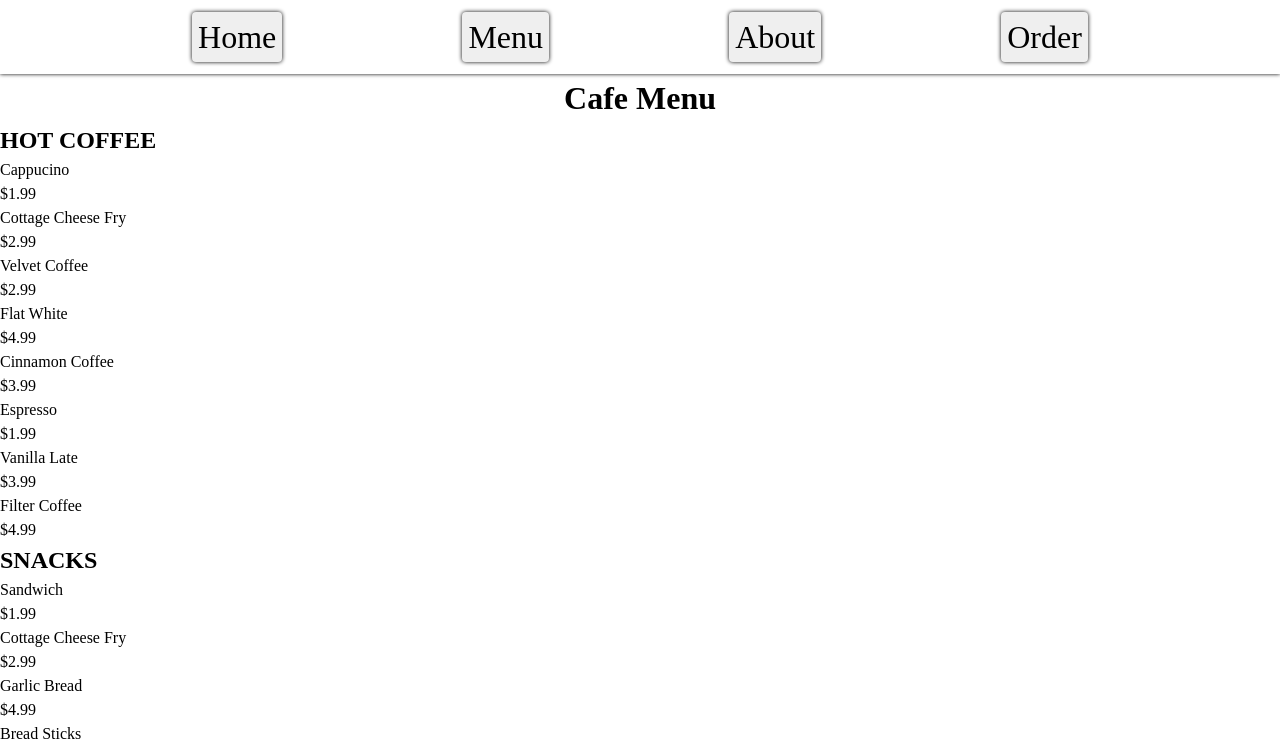
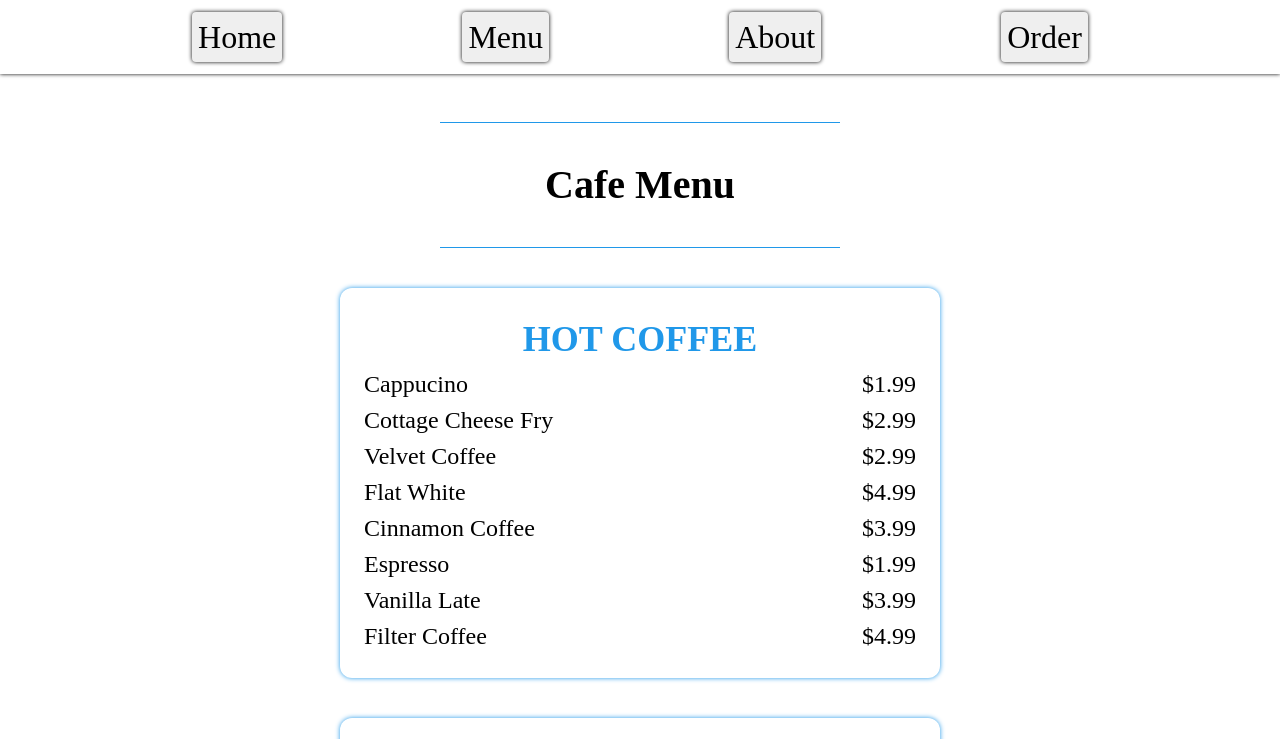
Before and after one commit to TGGavin/resturaunt-page, a website built with webpack: page src/template.html in a window 1280 px wide. Shown: the top 739 px of the page. Built offline with nearby package versions, Linux system fonts and the light colour scheme.

Commit message:
Style menu

```diff
--- a/src/styles.css
+++ b/src/styles.css
@@ -92,3 +92,40 @@ h1 {
   display: flex;
   justify-content: center;
 }
+
+.menu {
+  --accent-color: rgb(32, 152, 233);
+
+  justify-self: center;
+  display: grid;
+  grid-template-columns: repeat(auto-fit, minmax(400px, 600px));
+  /* grid-template-columns: repeat(2, 1fr); */
+  font-size: 1.5rem;
+  gap: 40px;
+}
+
+.menu-title {
+  grid-column: 1 / -1;
+  font-size: 2.5rem;
+  margin-top: 48px;
+  border-top: solid 1px var(--accent-color);
+  border-bottom: solid 1px var(--accent-color);
+  padding: 32px;
+  width: 400px;
+  justify-self: center;
+}
+
+.menu > section {
+  box-shadow: 0px 0px 5px var(--accent-color);
+  padding: 24px;
+  border-radius: 12px;
+}
+
+.menu > section > h2 {
+  text-align: center;
+  color: var(--accent-color)
+}
+.menu > section > div {
+  display: flex;
+  justify-content: space-between;
+}
```
